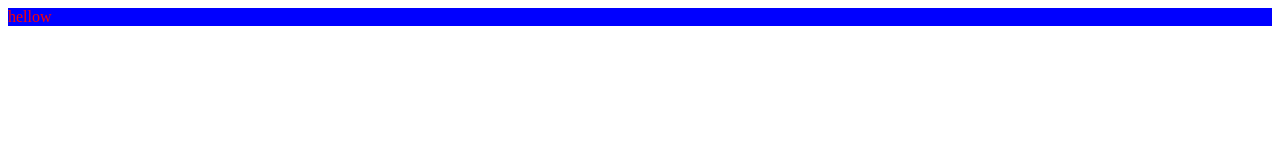
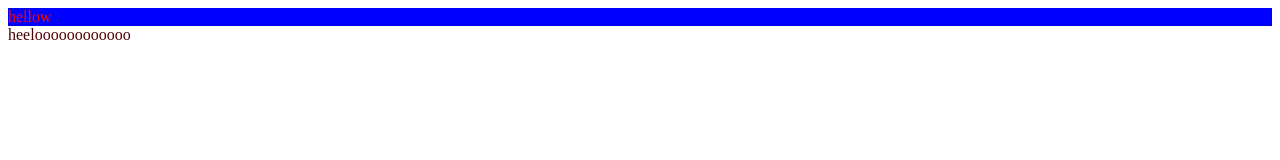
Before and after one commit to BackendExpert/JKCSS-SCSS-Variables, a plain HTML site: page index.html in a window 1280 px wide. Drawn offline with Linux system fonts and the light colour scheme.

Commit message:
Update
Co-Authored-By: JehanKandy  <jehankandy@gmail.com>

```diff
--- a/index.html
+++ b/index.html
@@ -10,5 +10,8 @@
     <div class="bg-primary text-error">
         hellow
     </div>
+    <div class="text-error-dark-7">
+        heeloooooooooooo
+    </div>
 </body>
 </html>
```
